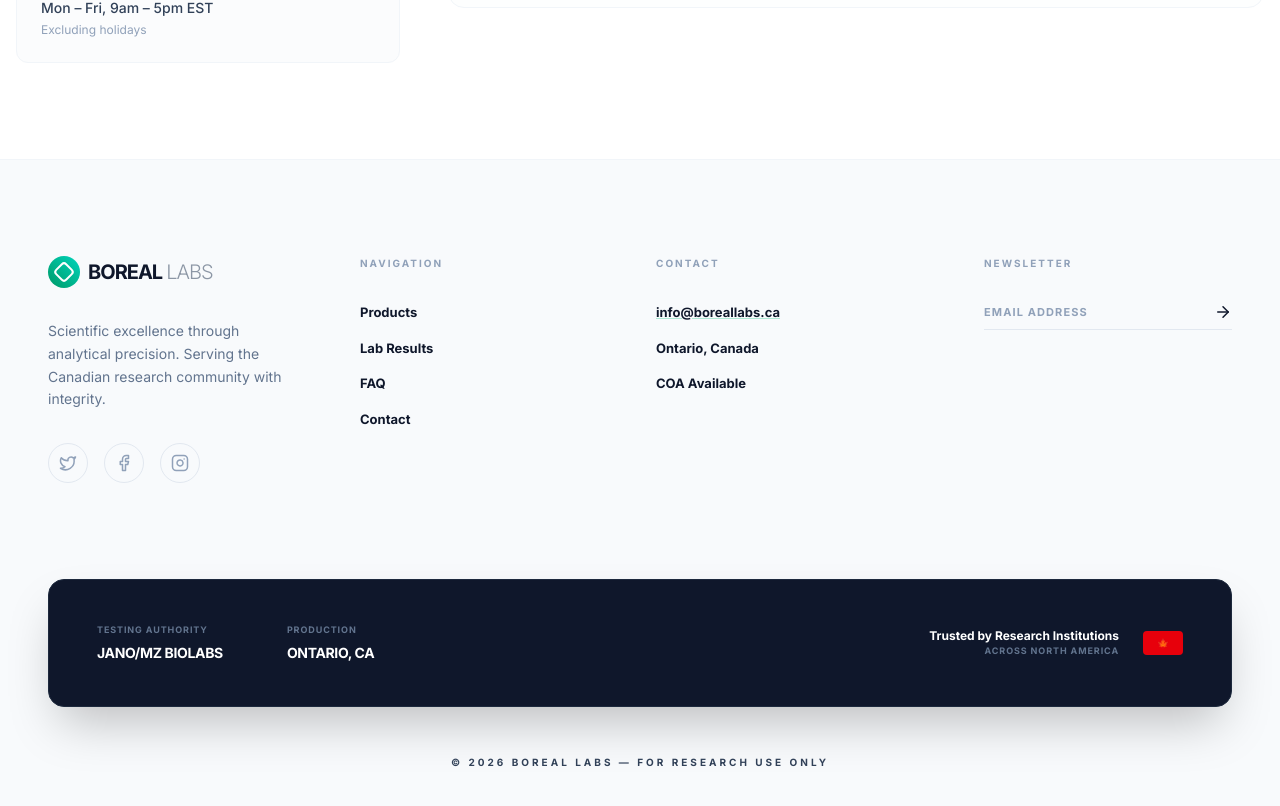
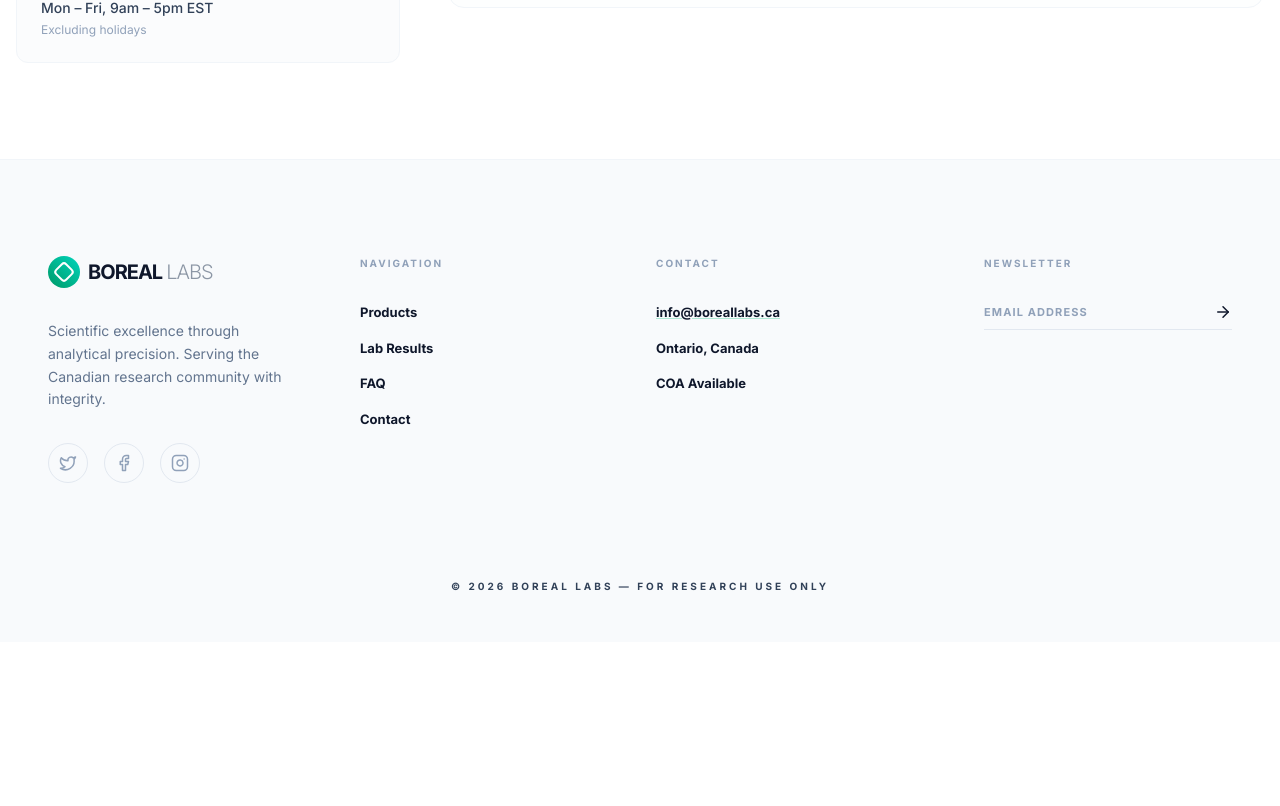
Before and after one commit to pgovostis/BOREAL-LABS-FINAL, a React (Vite) app: page /contact in a window 1280 px wide. Shown: the part 880-1686 px from the top of the page. After the commit the page ends 1522 px from the top, so only its background shows below. Built offline with nearby package versions, Linux system fonts and the light colour scheme.

Commit message:
style: Adjust form scroll offset and remove footer testing section

```diff
--- a/src/components/Footer.tsx
+++ b/src/components/Footer.tsx
@@ -61,28 +61,7 @@ export default function Footer() {
           </div>
         </div>
 
-        <div className="min-h-[8rem] py-6 md:h-32 md:py-0 bg-slate-900 border border-slate-800 shadow-2xl rounded-2xl px-6 md:px-12 flex flex-col md:flex-row items-center justify-center md:justify-between mt-12 gap-6 md:gap-0">
-          <div className="flex gap-16">
-            <div>
-              <p className="text-[9px] text-slate-500 uppercase tracking-widest mb-1.5 font-bold">Testing Authority</p>
-              <p className="text-white font-bold text-sm tracking-tight">JANO/MZ BIOLABS</p>
-            </div>
-            <div className="hidden sm:block">
-              <p className="text-[9px] text-slate-500 uppercase tracking-widest mb-1.5 font-bold">Production</p>
-              <p className="text-white font-bold text-sm tracking-tight">ONTARIO, CA</p>
-            </div>
-          </div>
 
-          <div className="flex items-center gap-6">
-            <div className="text-right hidden md:block">
-              <p className="text-xs text-white font-bold">Trusted by Research Institutions</p>
-              <p className="text-[9px] text-slate-500 uppercase tracking-widest font-bold">Across North America</p>
-            </div>
-            <div className="w-10 h-6 bg-red-600 rounded-sm flex items-center justify-center">
-               <div className="text-[10px]">🍁</div>
-            </div>
-          </div>
-        </div>
 
         <div className="mt-12 text-center">
           <p className="text-[10px] text-slate-700 uppercase tracking-[0.3em] font-bold">
--- a/src/pages/ContactPage.tsx
+++ b/src/pages/ContactPage.tsx
@@ -67,7 +67,7 @@ export default function ContactPage() {
                 </div>
               </div>
             ) : (
-              <form id="contact-form" onSubmit={handleSubmit} className="p-8 rounded-2xl border border-slate-100 bg-slate-50/30 space-y-6">
+              <form id="contact-form" onSubmit={handleSubmit} className="scroll-mt-32 p-8 rounded-2xl border border-slate-100 bg-slate-50/30 space-y-6">
                 <div className="grid sm:grid-cols-2 gap-6">
                   <div>
                     <label className="block text-[10px] uppercase tracking-[0.15em] font-bold text-slate-400 mb-2">Name</label>
```
